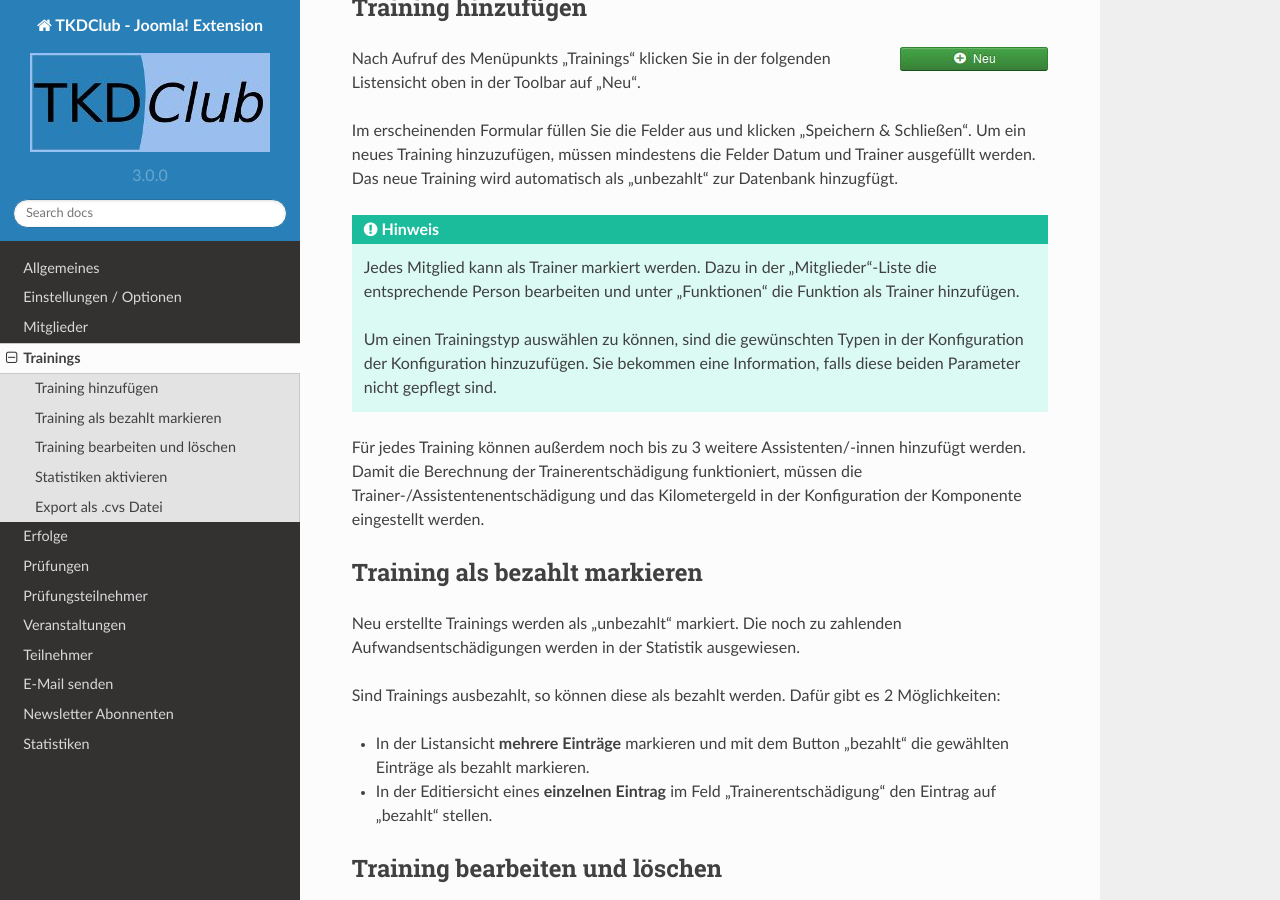
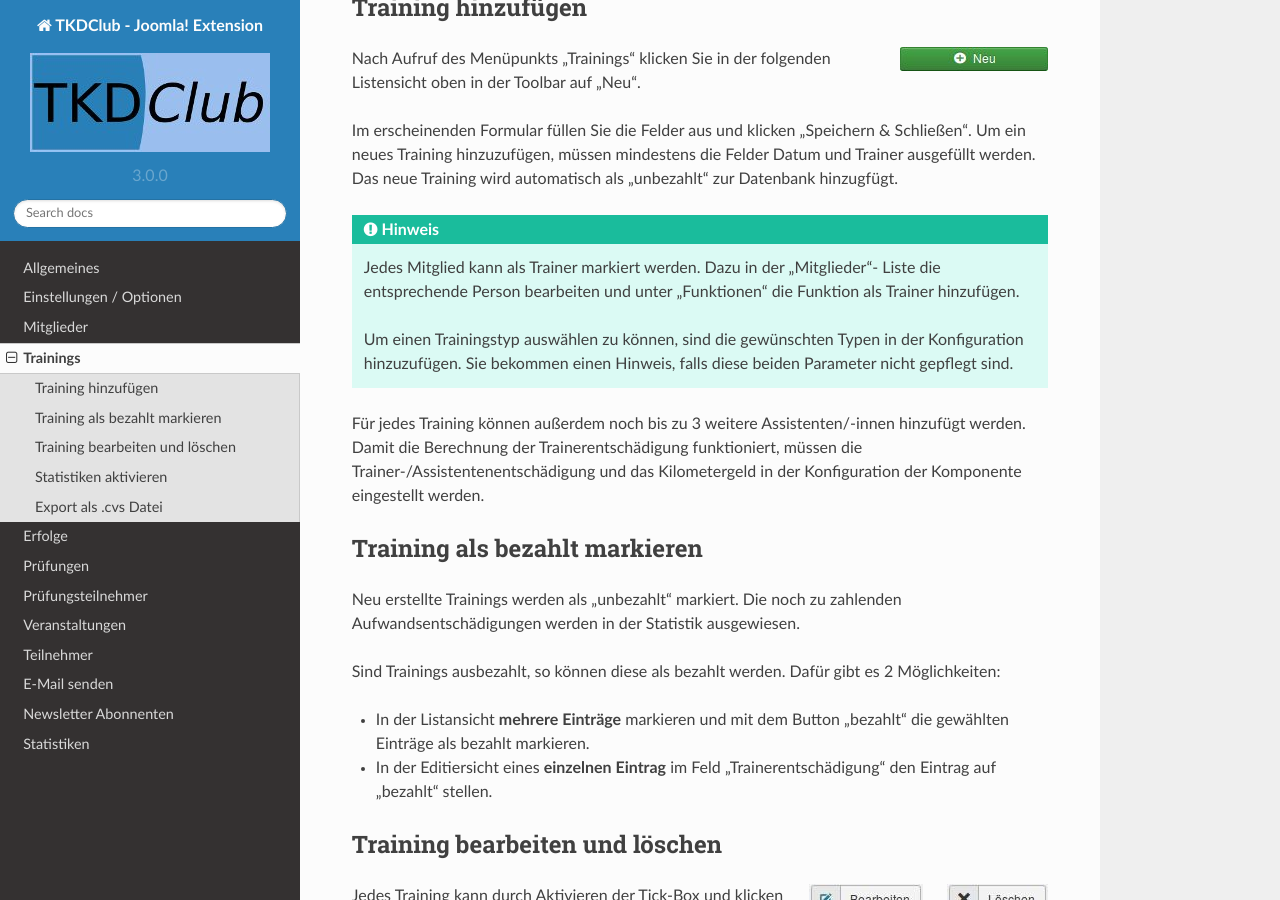
Before and after one commit to RedfinDiver/tkdclub, a Sphinx documentation site: the page built from docs/trainings.rst, in a window 1280 px wide and 900 px high, scrolled down 422 px. Built offline with Sphinx 7.4.7 and the Read the Docs theme 2.0.0, drawn with Linux system fonts in a browser that asks for light colours.

Commit message:
fixed false word order

```diff
--- a/docs/trainings.rst
+++ b/docs/trainings.rst
@@ -28,14 +28,13 @@ Datum und Trainer ausgefüllt werden. Das neue Training wird automatisch als
 "unbezahlt" zur Datenbank hinzugfügt.
 
 .. hint::
-
-    Jedes Mitglied kann als Trainer markiert werden. Dazu in der
-    "Mitglieder"-Liste die entsprechende Person bearbeiten und unter
-    "Funktionen" die Funktion als Trainer hinzufügen.
+    Jedes Mitglied kann als Trainer markiert werden. Dazu in der "Mitglieder"-
+    Liste die entsprechende Person bearbeiten und unter "Funktionen" die
+    Funktion als Trainer hinzufügen.
 
     Um einen Trainingstyp auswählen zu können, sind die gewünschten Typen in
-    der Konfiguration der Konfiguration hinzuzufügen. Sie bekommen eine
-    Information, falls diese beiden Parameter nicht gepflegt sind.
+    der Konfiguration hinzuzufügen. Sie bekommen einen Hinweis, falls diese
+    beiden Parameter nicht gepflegt sind.
 
 Für jedes Training können außerdem noch bis zu 3 weitere Assistenten/-innen
 hinzufügt werden. Damit die Berechnung der Trainerentschädigung funktioniert,
```
